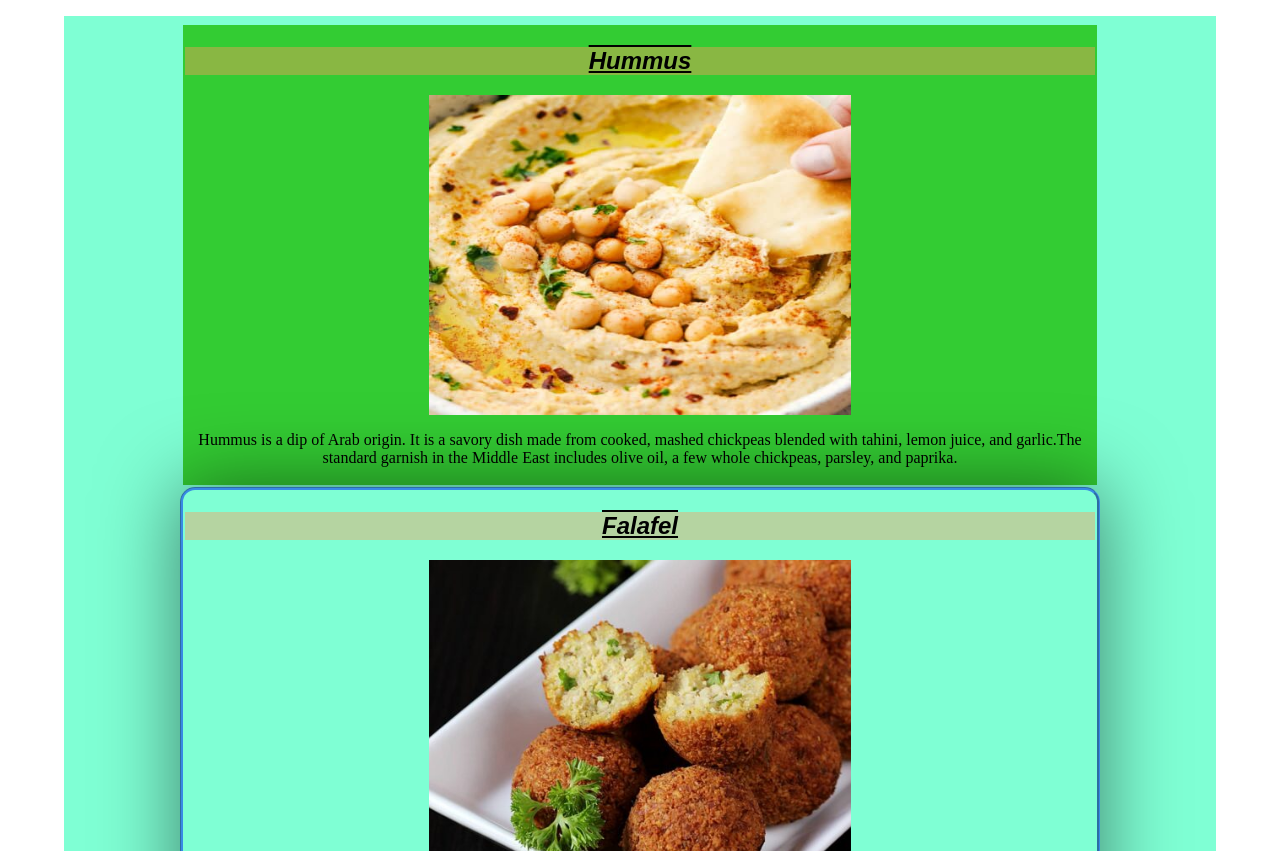
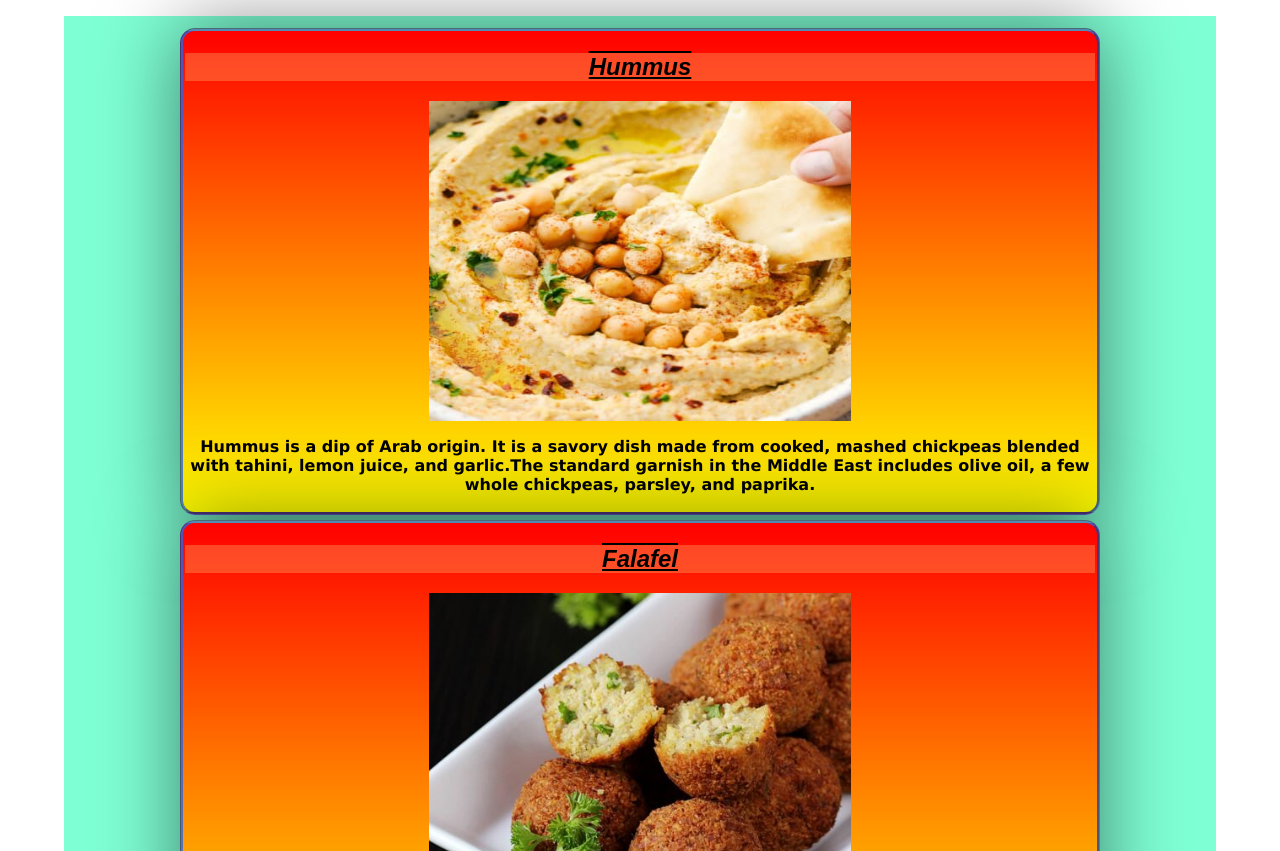
Before and after one commit to S-Siddika/module-2-practice-tasks, a plain HTML site: page index.html in a window 1280 px wide. Shown: the part 221-1072 px from the top of the page. Drawn offline with Linux system fonts and the light colour scheme.

Commit message:
edited id class para to change bg

```diff
--- a/index.html
+++ b/index.html
@@ -51,7 +51,7 @@
 
     <section style="background-color:aquamarine;width:90%;text-align:center;padding:7px; margin: auto;">
 
-        <div style="background-color:#33cc33;width:80%;text-align:center;padding:2px;margin:2px auto" >
+        <div id="para">
 
           <h2>Hummus</h2>
           <img class="imgsize" src="images/hummus.jpg" alt="Hummus">
--- a/stylesheets/style.css
+++ b/stylesheets/style.css
@@ -14,7 +14,6 @@
     color: black;
     }
 
-    /* style="background-color:#33cc33;width:80%;text-align:center;padding:2px;margin:0 auto" */
   #para{
       width:80%;
       text-align:center;
@@ -22,7 +21,7 @@
       /*margin:0, auto;*/
       /*!!!!NO COMA!!! between margin values*/
       /*Spent hours trying to solve the issue of div centering because of this!!!*/
-      margin: 0 auto;
+      margin: 5px auto;
       border: 3px groove rgba(36, 105, 233, 0.781);
       border-radius: 15px;
       box-shadow: 0 0 5rem rgba(0, 0, 0, 0.5);
@@ -30,6 +29,7 @@
       text-align:center;
       font-weight: 900;
       font-family: 'Lucida Sans', 'Lucida Sans Regular', 'Lucida Grande', 'Lucida Sans Unicode', Geneva, Verdana, sans-serif;
+      background-image: linear-gradient(red, yellow);
   }
 
   #animatedBG{
```
